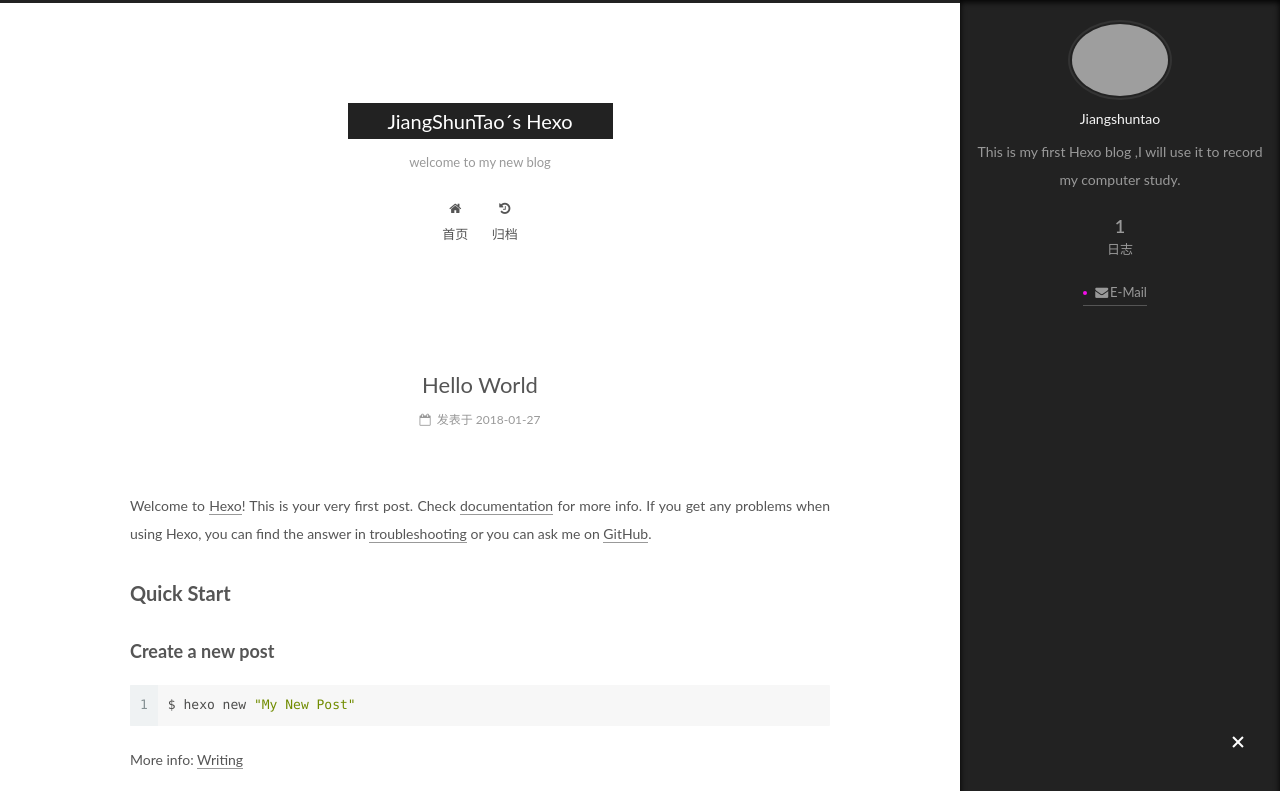
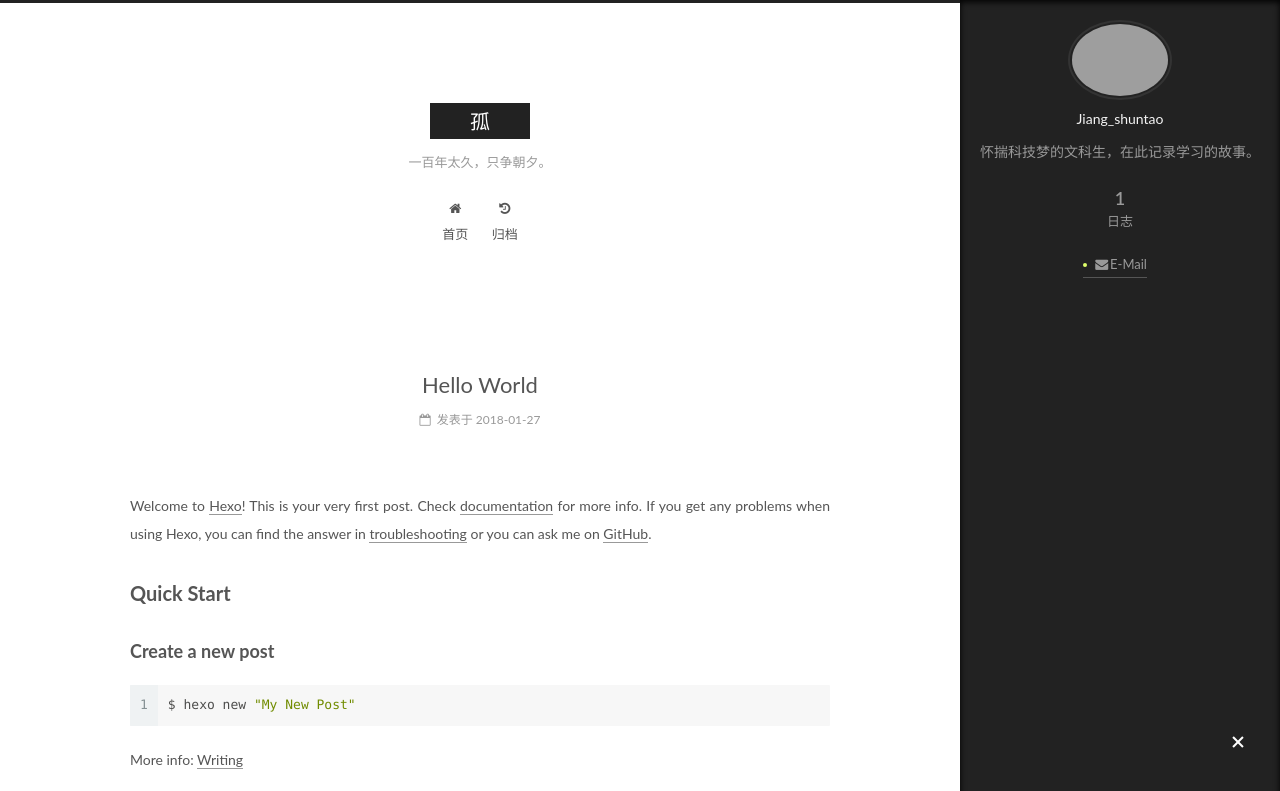
Before and after one commit to jst826818535/jst826818535.github.io, a plain HTML site: page index.html in a window 1280 px wide. Both pictures are taken after a click on the element 1238 px from the left and 743 px from the top of the page. Shown: the top 791 px of the page. Drawn offline with Linux system fonts and the light colour scheme; grey boxes are pictures that could not be loaded.

Commit message:
Site updated: 2018-01-27 11:49:13

```diff
--- a/css/main.css
+++ b/css/main.css
@@ -1814,7 +1814,7 @@ pre .javascript .function {
   width: 4px;
   height: 4px;
   border-radius: 50%;
-  background: #f40de7;
+  background: #deff6a;
 }
 .links-of-blogroll {
   font-size: 13px;
--- a/index.html
+++ b/index.html
@@ -103,16 +103,16 @@
   <meta name="keywords" content="Hexo, NexT" />
 
 
-<meta name="description" content="This is my first Hexo blog ,I will use it to record my computer study.">
+<meta name="description" content="怀揣科技梦的文科生，在此记录学习的故事。">
 <meta property="og:type" content="website">
-<meta property="og:title" content="JiangShunTao´s Hexo">
+<meta property="og:title" content="孤">
 <meta property="og:url" content="http://githubtest.info/index.html">
-<meta property="og:site_name" content="JiangShunTao´s Hexo">
-<meta property="og:description" content="This is my first Hexo blog ,I will use it to record my computer study.">
+<meta property="og:site_name" content="孤">
+<meta property="og:description" content="怀揣科技梦的文科生，在此记录学习的故事。">
 <meta property="og:locale" content="zh-CN">
 <meta name="twitter:card" content="summary">
-<meta name="twitter:title" content="JiangShunTao´s Hexo">
-<meta name="twitter:description" content="This is my first Hexo blog ,I will use it to record my computer study.">
+<meta name="twitter:title" content="孤">
+<meta name="twitter:description" content="怀揣科技梦的文科生，在此记录学习的故事。">
 
 
 
@@ -122,7 +122,7 @@
   <link rel="canonical" href="http://githubtest.info/"/>
 
 
-  <title>JiangShunTao´s Hexo</title>
+  <title>孤</title>
 
 
 
@@ -181,12 +181,12 @@
     <div class="custom-logo-site-title">
       <a href="/"  class="brand" rel="start">
         <span class="logo-line-before"><i></i></span>
-        <span class="site-title">JiangShunTao´s Hexo</span>
+        <span class="site-title">孤</span>
         <span class="logo-line-after"><i></i></span>
       </a>
     </div>
 
-        <p class="site-subtitle">welcome to my new blog</p>
+        <p class="site-subtitle">一百年太久，只争朝夕。</p>
 
   </div>
 
@@ -261,13 +261,13 @@
     <link itemprop="mainEntityOfPage" href="http://githubtest.info/2018/01/27/hello-world/">
 
     <span hidden itemprop="author" itemscope itemtype="http://schema.org/Person">
-      <meta itemprop="name" content="Jiangshuntao">
+      <meta itemprop="name" content="Jiang_shuntao">
       <meta itemprop="description" content="">
       <meta itemprop="image" content="http://tva4.sinaimg.cn/crop.0.1.638.638.180/9f205702jw8f4vphhqpfnj20hq0hsgmt.jpg">
     </span>
 
     <span hidden itemprop="publisher" itemscope itemtype="http://schema.org/Organization">
-      <meta itemprop="name" content="JiangShunTao´s Hexo">
+      <meta itemprop="name" content="孤">
     </span>
 
 
@@ -406,10 +406,10 @@
 
               <img class="site-author-image" itemprop="image"
                 src="http://tva4.sinaimg.cn/crop.0.1.638.638.180/9f205702jw8f4vphhqpfnj20hq0hsgmt.jpg"
-                alt="Jiangshuntao" />
+                alt="Jiang_shuntao" />
 
-              <p class="site-author-name" itemprop="name">Jiangshuntao</p>
-              <p class="site-description motion-element" itemprop="description">This is my first Hexo blog ,I will use it to record my computer study.</p>
+              <p class="site-author-name" itemprop="name">Jiang_shuntao</p>
+              <p class="site-description motion-element" itemprop="description">怀揣科技梦的文科生，在此记录学习的故事。</p>
           </div>
 
 
@@ -484,7 +484,7 @@
   <span class="with-love">
     <i class="fa fa-user"></i>
   </span>
-  <span class="author" itemprop="copyrightHolder">Jiangshuntao</span>
+  <span class="author" itemprop="copyrightHolder">Jiang_shuntao</span>
 
 
 
```
Also changed, not shown: 2018/01/27/hello-world/index.html (+10 -10 lines), archives/2018/01/index.html (+13 -13 lines), archives/2018/index.html (+13 -13 lines), archives/index.html (+13 -13 lines).
